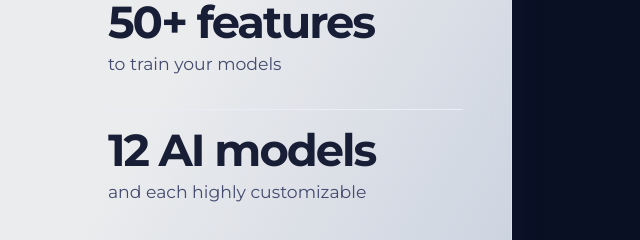
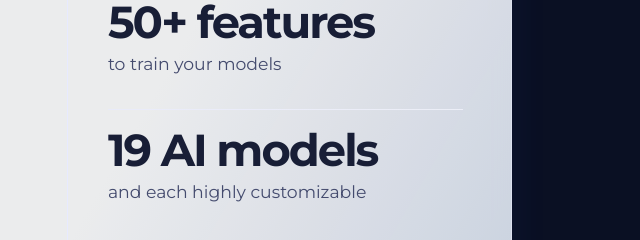
Before and after one commit to Kowallskiy/kowallskiy.github.io, a plain HTML site: page index.html in a window 1280 px wide. Shown: the part 1700-1940 px from the top of the page, 627-1267 px from the left. Drawn offline with Linux system fonts and the light colour scheme.

Commit message:
added the number of AI models

```diff
--- a/index.html
+++ b/index.html
@@ -86,7 +86,7 @@
             </li>
             <li class="stat-divider"></li>
             <li class="stat-item">
-              <span class="stat-number">12 AI models</span>
+              <span class="stat-number">19 AI models</span>
               <div class="stat-desc">and each highly customizable</div>
             </li>
             <li class="stat-item">
```
